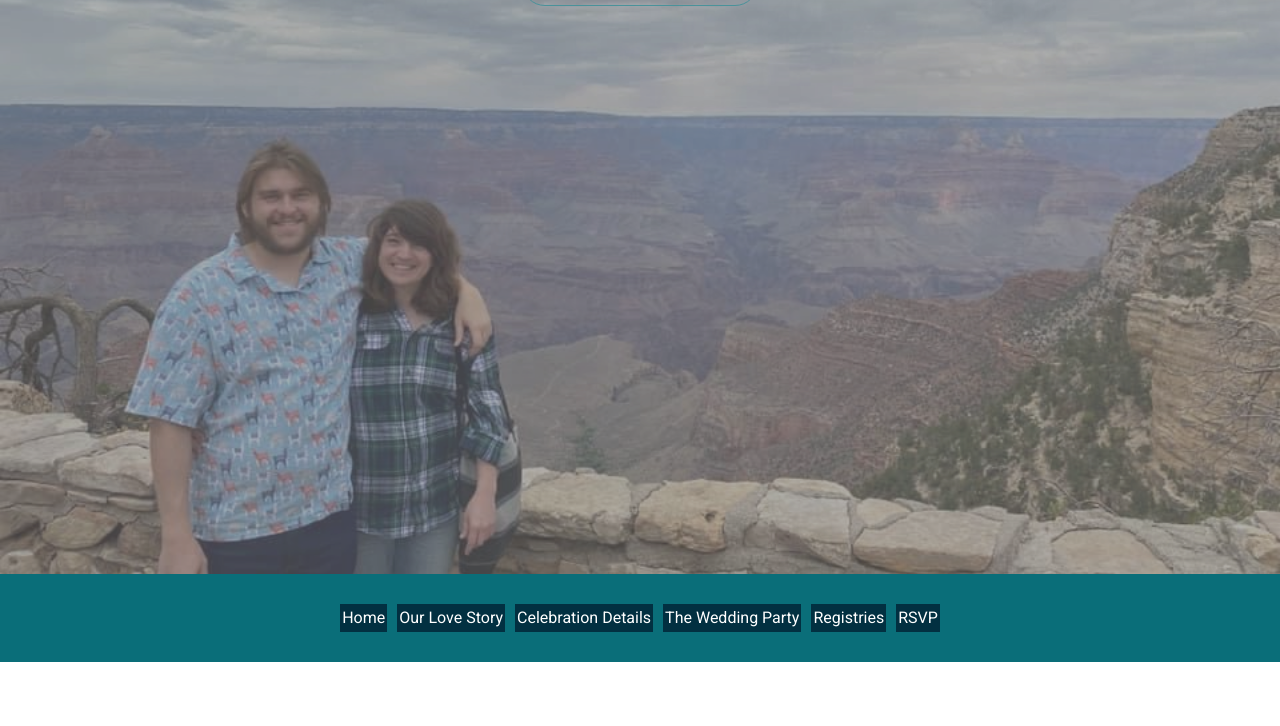
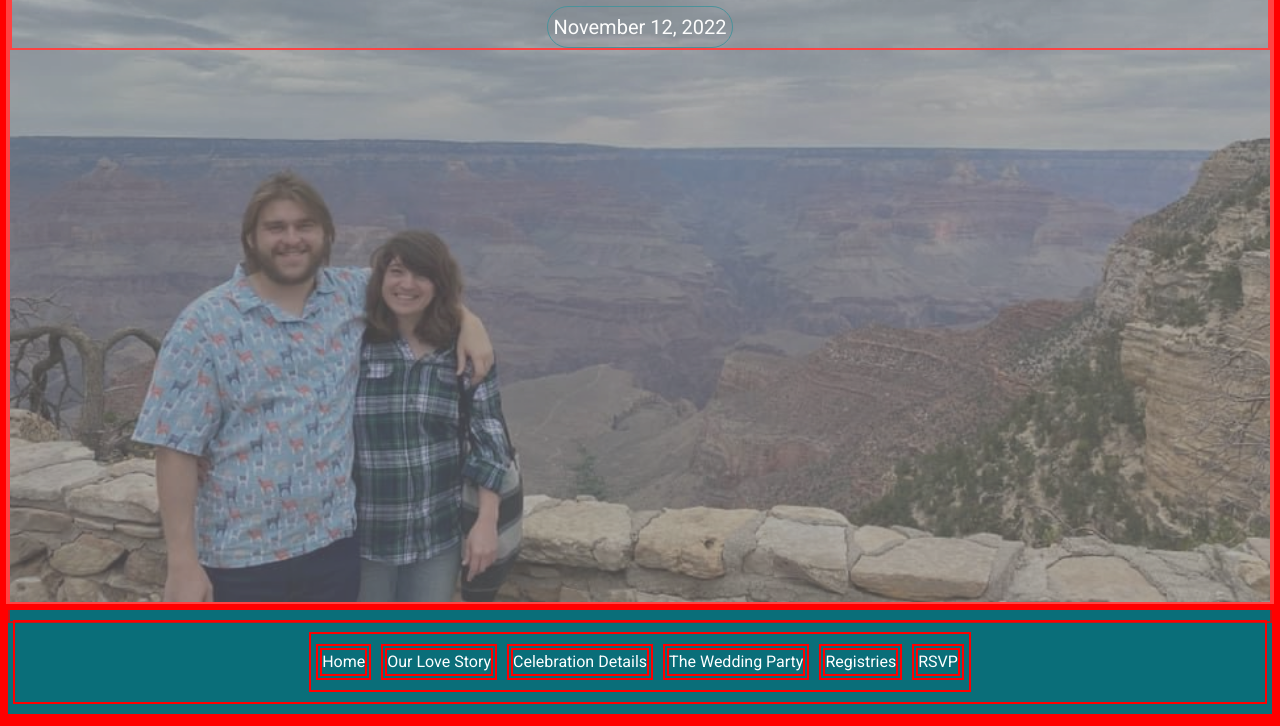
Before and after one commit to aschul6/Weddingsite1, a plain HTML site: page index.html in a window 1280 px wide. Shown: the part 424-1150 px from the top of the page. Before the commit the page ends 1086 px from the top, so only its background shows below. Drawn offline with Linux system fonts and the light colour scheme.

Commit message:
Update styles.css

```diff
--- a/css/styles.css
+++ b/css/styles.css
@@ -8,7 +8,7 @@
     margin: 0;
     padding: 0;
     box-sizing: border-box;
-    /*border: red solid 2px;*/
+    border: red solid 2px;
 }
 body {
     display: flex;
@@ -100,6 +100,7 @@ header {
     flex-wrap: wrap;
     flex-grow: 1;
     justify-content: center;
+    padding: 0;
 }
 .happy {
     padding-top: 2px;
@@ -123,6 +124,9 @@ header {
 .home-stuff h1 {
     font-family: 'Lobster', cursive;
     font-size: 30px;
+}
+.home-stuff span {
+    padding: 0;
 }
 
 /* -------- Footer --------- */
@@ -151,11 +155,10 @@ header {
         font-family: 'Roboto', sans-serif;
     }
     body {
-        margin: 0;
+        margin: 0 auto;
         line-height: 1.5;
         font-size: 16px;
         font-weight: 400;
-        margin: 0 auto;
     }
     :before, :after {
         box-sizing: border-box;
@@ -313,7 +316,7 @@ header {
         animation-delay: 0.5s;
     }
     .home-section .home-content span {
-        padding: 7px 30px;
+        padding: 5px;
         font-size: 20px;
         display: inline-block;
         border: 1px solid #0A6E79;
@@ -323,10 +326,30 @@ header {
     }
     .home-section .slide.active .home-content span{
         opacity: 0;
+        padding: 0;
         animation: fadeInTop 1s ease forwards;
         animation-delay: 1s;
     }
+    /* -------- Footer --------- */
 
+    .footer {
+        background-color: #0A6E79;
+    }
+
+    .dkblue .logo {
+        display: none;
+    }
+
+    .footer .menu,
+    .footer .menu ul,
+    .footer .menu ul li {
+        list-style: none;
+        color: #fff;
+    }
+    footer .menu ul li,
+    footer .menu ul li a {
+        background-color: transparent;
+    }
 }
 @media screen and (min-width: 1024px) {
     header,
@@ -369,8 +392,6 @@ header {
 
     .footer {
         background-color: #0A6E79;
-        margin-top: 0;
-        padding: 0;
     }
 
     .dkblue .logo {
@@ -380,7 +401,6 @@ header {
     .footer .menu,
     .footer .menu ul,
     .footer .menu ul li {
-        margin: 10px 5px;
         list-style: none;
         color: #fff;
     }
```
